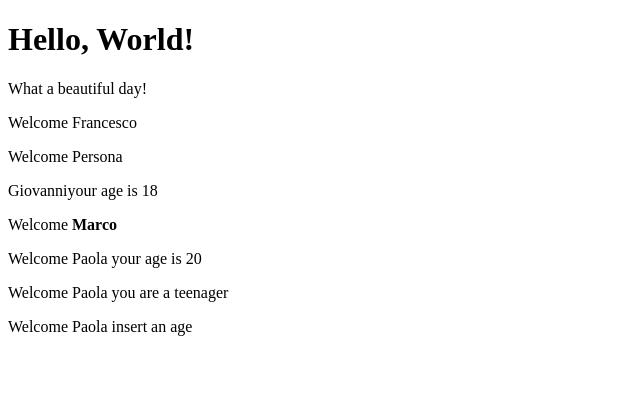
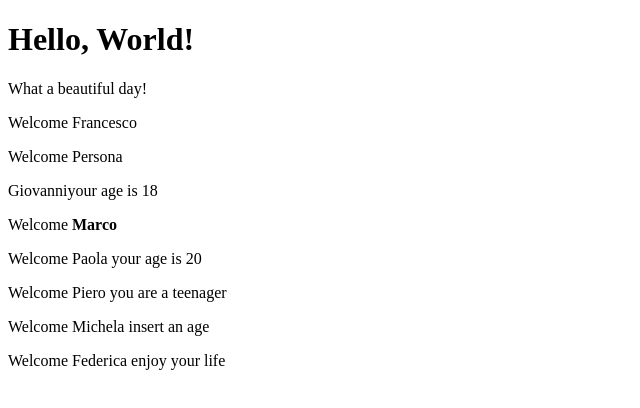
Before and after one commit to Baku305/react-exercises, a React (Create React App) app in the folder react-exercises/: page / in a window 1280 px wide. Shown: the top 408 px of the page, without its empty margins (0-640 px from the left). Built offline with nearby package versions, Linux system fonts and the light colour scheme.

Commit message:
features/conditional-rendering-03 (Welcome5 other condition)

```diff
--- a/react-exercises/src/Components-03.jsx
+++ b/react-exercises/src/Components-03.jsx
@@ -29,10 +29,13 @@ export class App extends React.Component {
           <Welcome5 name="Paola" age = "20"/>
         </div>
         <div>
-          <Welcome5 name="Paola" age = "17"/>
+          <Welcome5 name="Piero" age = "17"/>
         </div>
         <div>
-          <Welcome5 name="Paola"/>
+          <Welcome5 name="Michela"/>
+        </div>
+        <div>
+          <Welcome5 name="Federica" age = "66"/>
         </div>
       </div>
     );
--- a/react-exercises/src/props-05.jsx
+++ b/react-exercises/src/props-05.jsx
@@ -16,7 +16,9 @@ export class Welcome5 extends React.Component {
             " insert an age"
           ) : this.props.age < 19 ? (
             " you are a teenager"
-          ) : (
+          ) : this.props.age >= 65 ? (
+            " enjoy your life"
+          ) :(
             <Age age={this.props.age} />
           )}
         </p>
```
